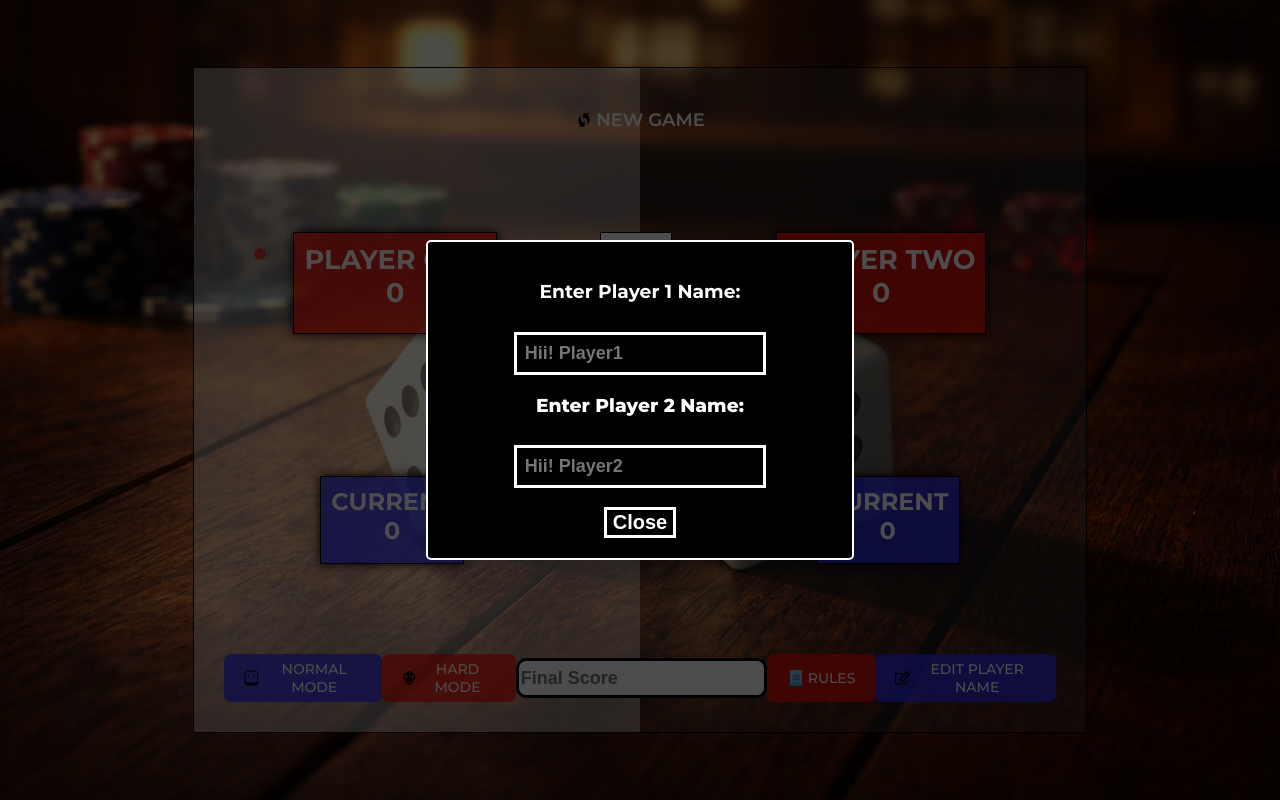
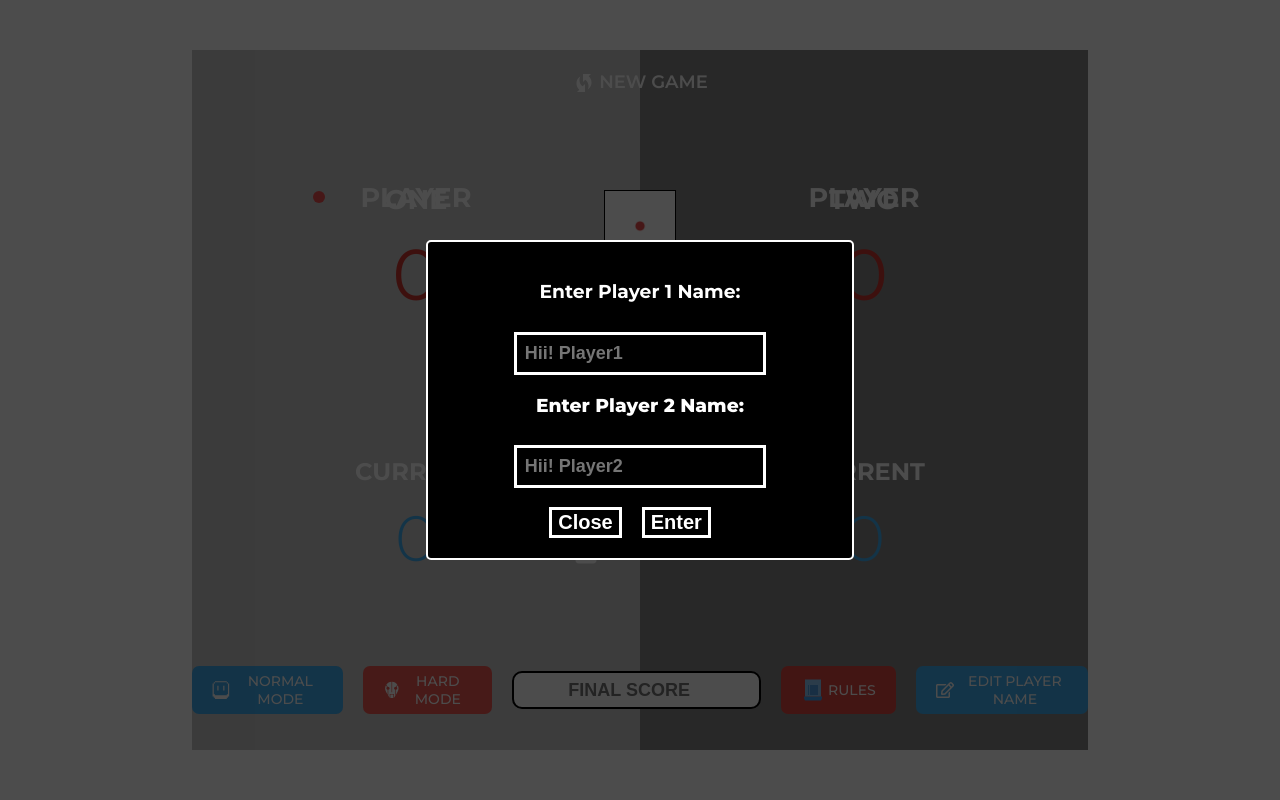
Before and after one commit to harshska-26/ReactDiceGame, a React (Vite) app: page / in a window 1280 px wide. Both pictures are taken after a click on the button "EDIT PLAYER NAME". Built offline with nearby package versions, Linux system fonts and the light colour scheme; a web font is replaced by a local one.

Commit message:
hardmode functionality update

```diff
--- a/src/App.css
+++ b/src/App.css
@@ -15,9 +15,9 @@ body {
   font-style: normal;
 }
 
-#root {
+.root {
   width: 100%;
-  background: url("/src/assets/DiceBG.png");
+  background-color: white(32, 32, 32, 0.968);
   background-size: cover;
   background-position: center;
   min-height: 100vh;
@@ -26,46 +26,56 @@ body {
   align-items: center;
 }
 
-.box {
+.entirebox {
   display: flex;
-  gap: 20px;
+  min-height: 700px;
+  width: 70%;
+  position: relative;
 }
 
-.entirebox {
-  gap: 90px;
-  width: 65%;
+.sideone {
+  background-color: rgba(0, 0, 0, 0.466);
   display: flex;
   flex-direction: column;
   justify-content: center;
+  gap: 13vh;
   align-items: center;
-  border: 1px solid black;
-  padding: 30px;
+  width: 50%;
 }
-
-.dicecontrols {
+/*
+.sidetwo {
+  background-color: rgba(0, 0, 0, 0.438);
   display: flex;
   flex-direction: column;
+  gap: 13vh;
   justify-content: center;
+  align-items: center;
+  width: 50%;
+} */
+
+.bodyBG{
+  background-color: rgba(0, 0, 0, 0.733);
 }
 
 .bgOne {
-  background-image: linear-gradient(
-    to right,
-    rgba(65, 65, 65, 0.236) 50%,
-    rgba(255, 255, 255, 0.436) 50%
-  );
-}
-.bgTwo {
-  background-image: linear-gradient(
-    to right,
-    rgba(255, 255, 255, 0.43) 50%,
-    rgba(65, 65, 65, 0.341) 50%
-  );
+  background-color: rgba(106, 106, 106, 0.363);
 }
 
-.bottom-line {
+.midbar {
+  display: flex;
+  justify-content: center;
+  gap: 10vh;
+  flex-direction: column;
+  align-items: center;
+  width: none;
+  height: none;
+  margin: 0;
+  z-index: 1001;
+}
+
+
+.dicecontrols {
   width: 100%;
-  display: flex;
-  justify-content: space-evenly;
-  align-items: center;
+  top: 62%;
+  position: absolute;
 }
--- a/src/App.jsx
+++ b/src/App.jsx
@@ -19,6 +19,8 @@ const App = () => {
   const [rulesOpen, setRulesOpen] = useState(false);
   const [epOpen, setepOpen] = useState(false);
   const [playerNames, SetplayerNames] = useState(["PLAYER ONE", "PLAYER TWO"]);
+  const [hardMode, setHardMode] = useState(false)
+  const [lastRollSix, setlastRollSix] = useState(false)
 
   const newGameFunc = () => {
     SetCurrentScore(0);
@@ -28,18 +30,56 @@ const App = () => {
     Setactiveplayer(0);
   };
 
+  const hardModeFunc = () => {
+    const updatedPlayerNames = [...playerNames]
+      SetplayerNames(updatedPlayerNames)
+    setHardMode(!hardMode)
+    newGameFunc();
+  }
+
   const RollDice = () => {
     const randomNumone = Math.ceil(Math.random() * 6);
     const randomNumtwo = Math.ceil(Math.random() * 6);
     const randomNum = randomNumone + randomNumtwo;
     SetrandomNumbers([randomNumone, randomNumtwo]);
+      if (hardMode) {
+        if (randomNumone === 6 || randomNumtwo === 6) {
+          if (lastRollSix === true) {
+            SettotalScore((prev) => {
+              const newScore = [...prev];
+              newScore[activeplayer] = Math.max(0, newScore[activeplayer] - 10);
+              return newScore;
+            });
+            SetCurrentScore(0)
+            Setactiveplayer(activeplayer === 0 ? 1 : 0)
+            setlastRollSix(false);
+          } else {
+            setlastRollSix(true)
+            SetCurrentScore((prev) => prev + randomNum)
+          }
+        } else {
           if (randomNumone === 1 || randomNumtwo === 1) {
             SetCurrentScore(0);
             Setactiveplayer(activeplayer === 0 ? 1 : 0);
+          }
+          else {
+            setlastRollSix(false);
+            SetCurrentScore((prev) => prev + randomNum)
+          }
+        }
+      } else {
+        if (randomNumone === 1 || randomNumtwo === 1) {
+          SetCurrentScore(0);
+          Setactiveplayer(activeplayer === 0 ? 1 : 0);
+          setlastRollSix(false);
         } else {
           SetCurrentScore((prev) => prev + randomNum);
+          setlastRollSix(false);
         }
-  };
+      }
+    }
+
+
 
     const HoldFunc = () => {
       const updatedScores = [...totalScore];
@@ -58,13 +98,13 @@ const App = () => {
 
     const RulesDialogFunc = () => {
       setRulesOpen(!rulesOpen);
-    // console.log(rulesOpen);
-    // rulesOpen ? setRulesOpen(false) : setRulesOpen(true);
     };
 
     const Epfunc = () => {
+      SetplayerNames(["PLAYER ONE", "PLAYER TWO"])
       setepOpen(!epOpen);
     };
+
 
     const EditplayerFunc = (e) => {
       let targetedElement = e.target;
@@ -75,46 +115,54 @@ const App = () => {
       }
     };
 
+    const epEnterFunc = () => {
+      const updatedPlayerNames = [...playerNames]
+      SetplayerNames(updatedPlayerNames)
+      setepOpen(false)
+    }
+
     const funcObj = {
       rollDiceBtn: RollDice,
       holdBtn: HoldFunc,
       rulesModeBtn: RulesDialogFunc,
       editPlayerNameBtn: Epfunc,
+      hardModeBtn: hardModeFunc,
     };
 
-  let ActiveBg = activeplayer ? "entirebox bgOne" : "entirebox bgTwo";
+    let ActiveBg = activeplayer ? "sideone" : "sideone bgOne";
+    let ActiveBgtwo = activeplayer ? "sideone bgOne" : "sideone";
+    let UiChange = hardMode ? "root bodyBG" : "root";
+
 
     return (
-    <>
+      <div className={UiChange}>
+        <div className="entirebox">
           <div className={ActiveBg}>
-        <div>
-          <Topline onClick={newGameFunc} />
-        </div>
-        <div className="playerbar">
             <PlayerComp
               activeplayer={activeplayer === 0}
               totalscore={totalScore[0]}
               name={playerNames[0]}
             />
-          <ImageComp randomNums={randomNumbers} />
+            <ScoreComp CurrentScore={activeplayer === 0 ? CurrentScore : 0} />
+          </div>
+          <div className={ActiveBgtwo}>
             <PlayerComp
               activeplayer={activeplayer === 1}
               totalscore={totalScore[1]}
               name={playerNames[1]}
             />
+            <ScoreComp CurrentScore={activeplayer === 1 ? CurrentScore : 0} />
           </div>
-        <div className="scorebar">
-          <ScoreComp CurrentScore={activeplayer === 0 ? CurrentScore : 0} />
+          <Topline onClick={newGameFunc} />
+          <ImageComp randomNums={randomNumbers} />
           <div className="dicecontrols">
             <ButtonGroup funcObj={funcObj} dataset={diceControlBtns} />
           </div>
-          <ScoreComp CurrentScore={activeplayer === 1 ? CurrentScore : 0} />
-        </div>
           <BottomLine funcObj={funcObj} onChange={InputFunc} />
           {rulesOpen && <Popup closeRules={RulesDialogFunc} />}
-        {epOpen && <EditPlyrComp onChange={EditplayerFunc} onClose={Epfunc} />}
+          {epOpen && <EditPlyrComp onEnter={epEnterFunc} onChange={EditplayerFunc} onClose={Epfunc} />}
         </div>
-    </>
+      </div>
     );
   };
 
--- a/src/components/Bottomline.Components/Bottomline.component.css
+++ b/src/components/Bottomline.Components/Bottomline.component.css
@@ -4,6 +4,17 @@
   border: 3px solid black;
   font-weight: bold;
   font-size: large;
-  border: 3px solid black;
+  border: 2px solid black;
   border-radius: 10px;
+  text-align: center;
 }
+
+.bottom-line {
+  display: flex;
+  gap: 20px;
+  top: 88%;
+  width: 100%;
+  position: absolute;
+  justify-content: space-evenly;
+  align-items: center;
+}
--- a/src/components/Bottomline.Components/Bottomline.component.jsx
+++ b/src/components/Bottomline.Components/Bottomline.component.jsx
@@ -13,7 +13,7 @@ export const BottomLine = ({ funcObj, onChange }) => {
         onChange={onChange}
         id="input"
         type="number"
-        placeholder="Final Score"
+        placeholder="FINAL SCORE"
       />
       <ButtonGroup funcObj={funcObj} dataset={playerControlBtns} />
     </div>
--- a/src/components/Buttons.Components/Button.component.css
+++ b/src/components/Buttons.Components/Button.component.css
@@ -5,7 +5,7 @@
   justify-content: center;
   align-items: center;
   gap: 8px;
-  background-color: rgba(47, 47, 254, 0.776);
+  background-color: RGB(65, 173, 240);
   color: white;
   padding: 4px;
   font-size: 14px;
@@ -26,7 +26,7 @@
   justify-content: center;
   align-items: center;
   gap: 3px;
-  background-color: #ff0d00bc;
+  background-color: #fd3126bc;
   color: white;
   padding: 0px 20px 0px;
   font-size: 14px;
@@ -65,7 +65,7 @@
 }
 
 .button-icon {
-  color: black;
+  color: white;
   align-self: center;
-  font-size: large;
+  font-size: x-large;
 }
--- a/src/components/Playerline.Components/Player.component.css
+++ b/src/components/Playerline.Components/Player.component.css
@@ -1,18 +1,16 @@
-.playerbar {
-  width: 100%;
-  display: flex;
-  justify-content: space-evenly;
+.playerBox {
+  text-align: center;
+  width: 13vw;
+  color: white;
+  padding: 10px;
+  font-size: large;
+  line-height: 2px;
 }
 
-.playerBox {
-  text-align: center;
-  color: white;
-  background-color: #ff0d00c5;
-  padding: 10px;
-  border: 1px solid black;
-  box-shadow: 0 0 10px black;
-  height: 80px;
-  font-size: large;
+p{
+  font-size:400%;
+  color: RGB(206, 55, 47);
+  font-weight: 400;
 }
 
 .dice-image {
@@ -26,8 +24,10 @@
   justify-content: center;
   align-items: center;
   flex-direction: column;
-  width: 140px;
   gap: 10px;
+  top: 20%;
+  width: 100%;
+  position: absolute;
 }
 
 .playerBox.active::before {
@@ -38,8 +38,8 @@
   background-color: rgba(255, 0, 0, 0.61);
   border: 1px solid transparent;
   border-radius: 50%;
-  top: 15px;
-  left: -40px;
+  top: 4px;
+  left: -10px;
   position: absolute;
 }
 
--- a/src/components/Playerline.Components/Player.component.jsx
+++ b/src/components/Playerline.Components/Player.component.jsx
@@ -6,7 +6,7 @@ export const PlayerComp = ({ activeplayer, name, totalscore }) => {
   return (
     <div className={ActiveStat}>
       <h2 className="player-name">{name}</h2>
-      <h2>{totalscore}</h2>
+      <p>{totalscore}</p>
     </div>
   );
 };
--- a/src/components/Score.Compnents/Score.component.css
+++ b/src/components/Score.Compnents/Score.component.css
@@ -4,16 +4,14 @@
   align-content: center;
   text-align: center;
   color: white;
-  background-color: rgba(47, 47, 254, 0.76);
   padding: 10px;
-  border: 1px solid black;
-  box-shadow: 0 0 10px black;
+  font-weight:medium;
+  line-height: 2px;
 }
 
-.scorebar {
-  width: 100%;
-  display: flex;
-  justify-content: space-evenly;
+.score > p{
+  color: rgb(65, 173, 240);
+  font-weight: 300;
 }
 
 h2 {
--- a/src/components/Score.Compnents/Score.component.jsx
+++ b/src/components/Score.Compnents/Score.component.jsx
@@ -5,7 +5,7 @@ export const ScoreComp = ({ CurrentScore }) => {
   return (
     <div className="score">
       <h2>CURRENT</h2>
-      <h2>{CurrentScore}</h2>
+      <p>{CurrentScore}</p>
     </div>
   );
 };
--- a/src/components/Topline.Components/Topline.component.css
+++ b/src/components/Topline.Components/Topline.component.css
@@ -1,6 +1,8 @@
 .header {
+  margin-top: 10px;
+  width: 100%;
   display: flex;
   justify-content: center;
   align-items: center;
-  width: 100%;
+  position: absolute;
 }
--- a/src/layouts/Popup.layout.css
+++ b/src/layouts/Popup.layout.css
@@ -49,4 +49,5 @@ strong {
   font-size: 20px;
   cursor: pointer;
   font-weight: 700;
+  margin-right: 20px;
 }
--- a/src/layouts/Popup.layout.jsx
+++ b/src/layouts/Popup.layout.jsx
@@ -24,7 +24,7 @@ export const Popup = ({ closeRules }) => {
   );
 };
 
-export const EditPlyrComp = ({ onChange, onClose }) => {
+export const EditPlyrComp = ({ onChange, onClose, onEnter }) => {
   return (
     <div className="overlay">
       <div className="Dialog" align="center">
@@ -51,6 +51,9 @@ export const EditPlyrComp = ({ onChange, onClose }) => {
         <button className="close-button" onClick={onClose}>
           Close
         </button>
+        <button className="close-button" onClick={onEnter}>
+          Enter
+        </button>
       </div>
     </div>
   );
```
Lines whose indentation alone changed are shown as unchanged.
